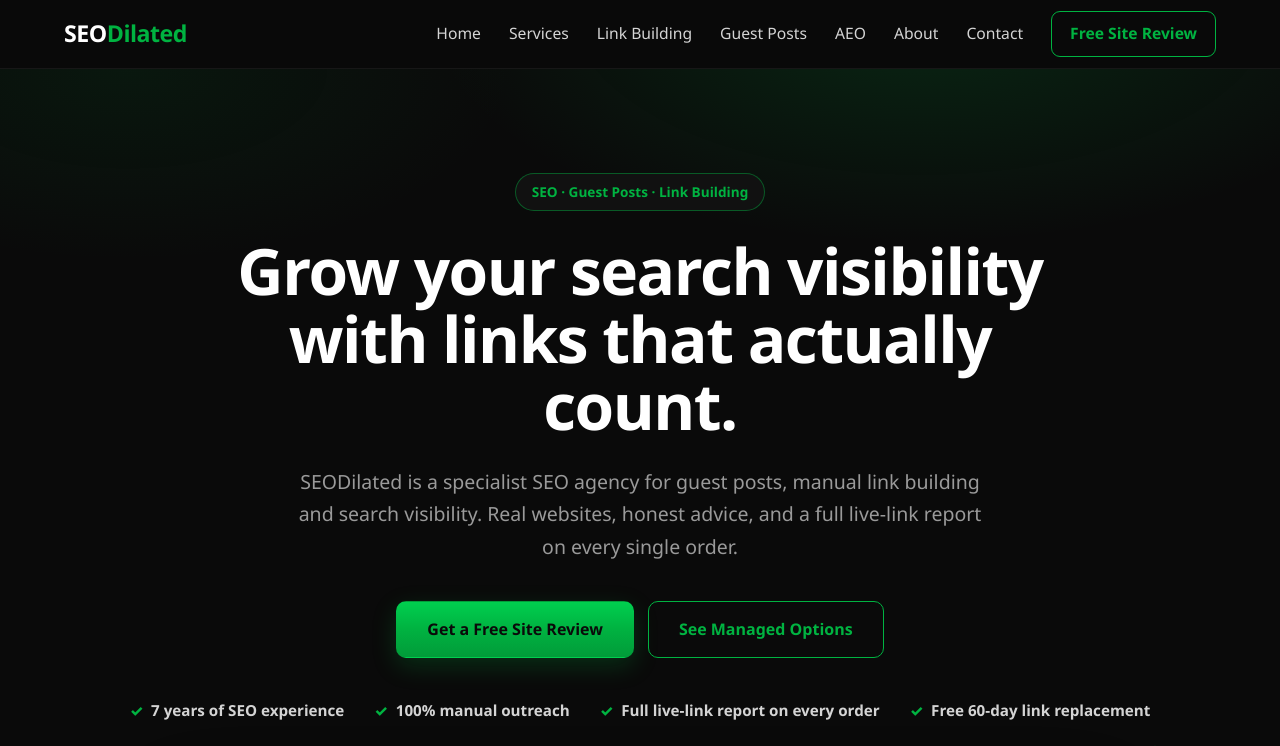
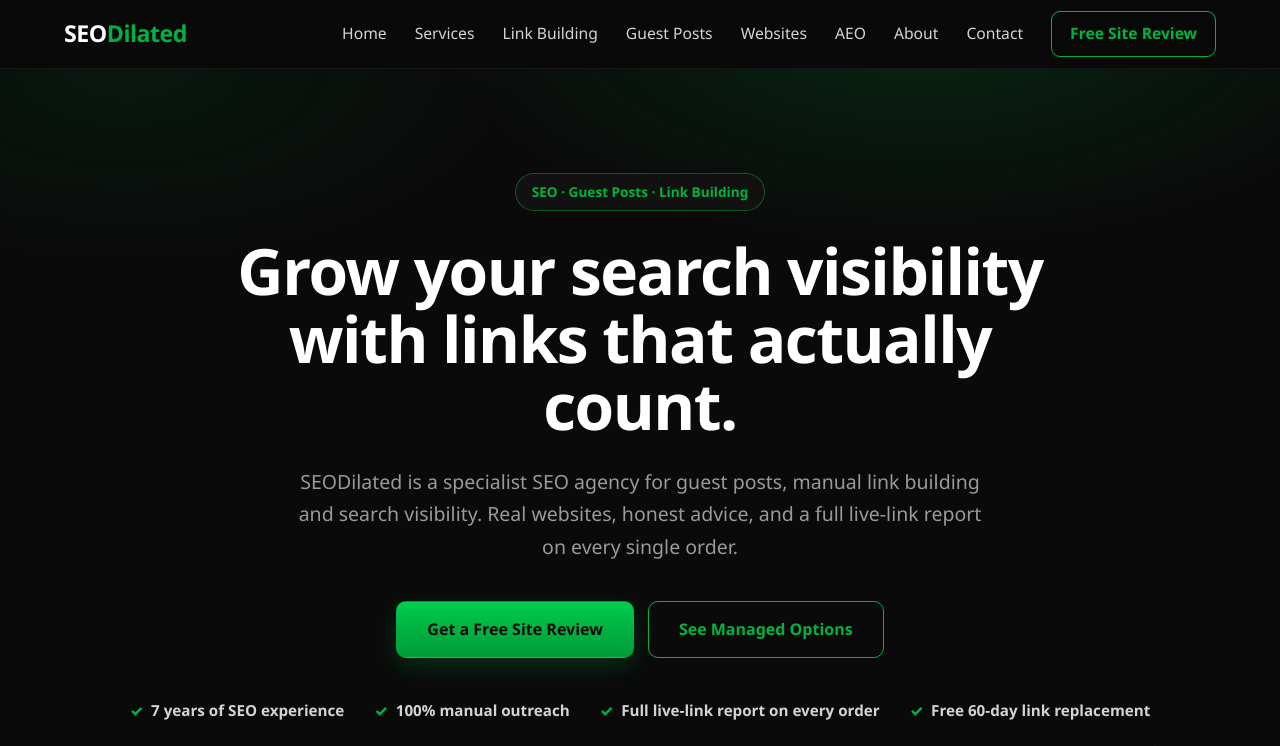
Before and after one commit to khuwalidkhalid-bot/seodilated, a Next.js app: page / in a window 1280 px wide. Shown: the top 746 px of the page. Built offline with nearby package versions, Linux system fonts and the light colour scheme; no server answers; the database is empty.

Commit message:
Add Websites nav link

```diff
--- a/components/Header.tsx
+++ b/components/Header.tsx
@@ -12,6 +12,7 @@ export default function Header() {
           <Link href="/services">Services</Link>
           <Link href="/link-building">Link Building</Link>
           <Link href="/guest-posts">Guest Posts</Link>
+          <Link href="/websites">Websites</Link>
           <Link href="/aeo">AEO</Link>
           <Link href="/about">About</Link>
           <Link href="/contact">Contact</Link>
```
